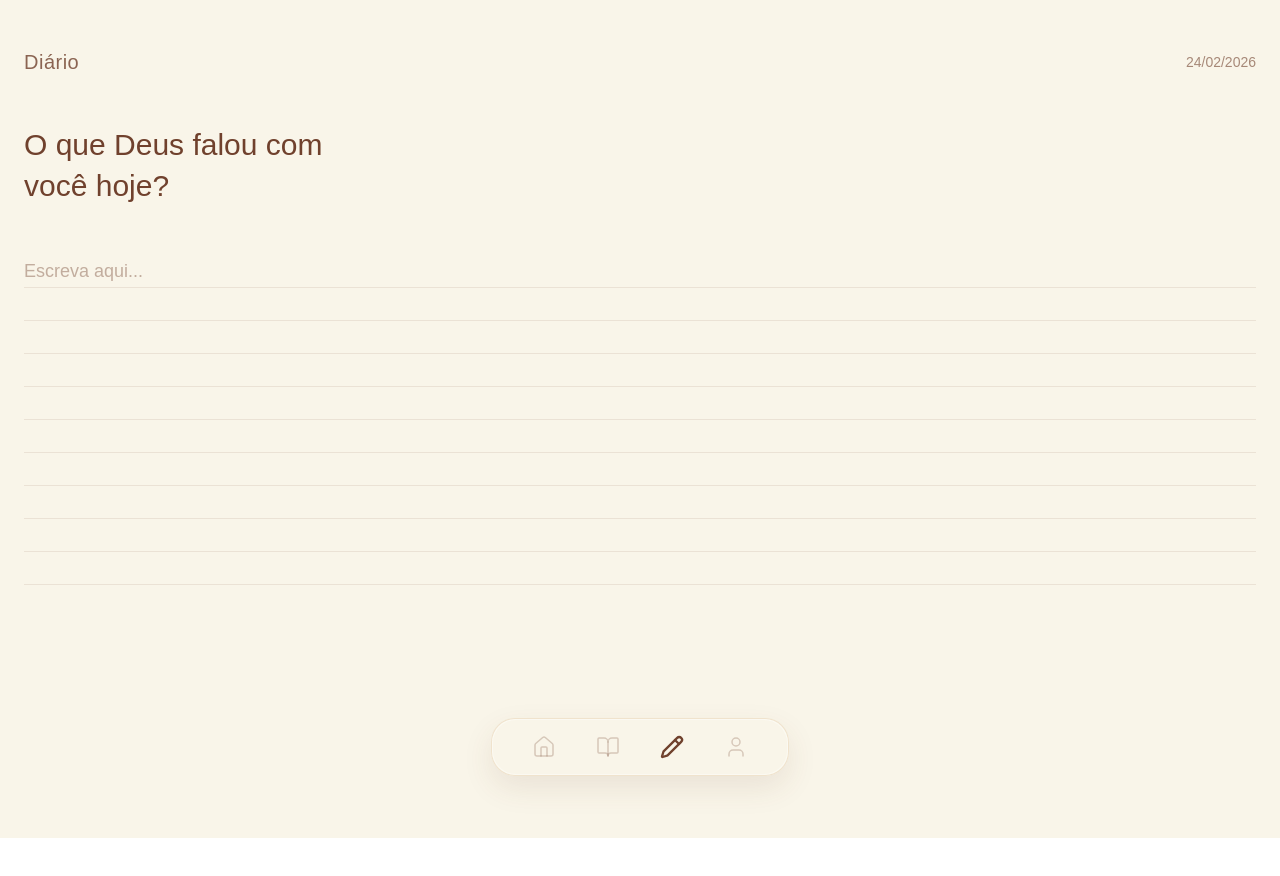
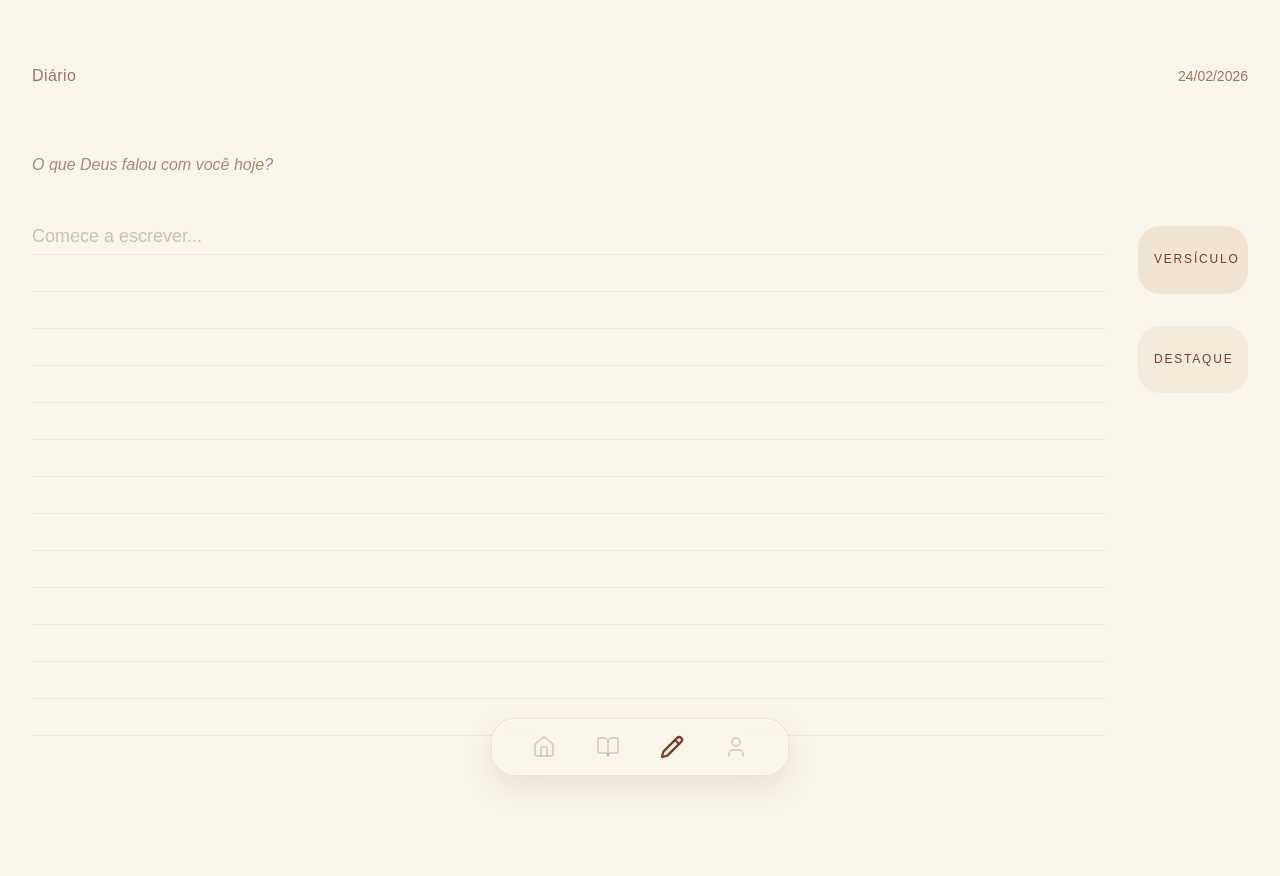
Before and after one commit to michelesannti/no-secreto, a Next.js app: page /diario in a window 1280 px wide. Shown: the top 876 px of the page. Before the commit the page ends 838 px from the top, so only its background shows below. Built offline with nearby package versions, Linux system fonts and the light colour scheme.

Commit message:
diario experiencia ritual premium

```diff
--- a/app/(app)/diario/page.tsx
+++ b/app/(app)/diario/page.tsx
@@ -2,46 +2,79 @@ export default function DiarioPage() {
   const today = new Date().toLocaleDateString("pt-BR");
 
   return (
-    <div className="px-6 pt-12 pb-32 text-[#70412d]">
+    <div className="relative px-8 pt-16 pb-32 text-[#70412d]">
 
-      {/* Header */}
-      <div className="flex justify-between items-center mb-12">
-        <h1 className="text-xl tracking-wide opacity-80">Diário</h1>
-        <span className="text-sm opacity-60">{today}</span>
+      {/* Header minimalista */}
+      <div className="flex justify-between items-center mb-16 opacity-70">
+        <span className="tracking-wide">Diário</span>
+        <span className="text-sm">{today}</span>
       </div>
 
-      {/* Título */}
-      <div className="mb-12">
-        <h2 className="text-3xl leading-snug font-light max-w-[320px]">
+      {/* Pergunta sutil */}
+      <p className="text-base italic opacity-60 mb-10 max-w-[280px] leading-relaxed">
         O que Deus falou com você hoje?
-        </h2>
-      </div>
+      </p>
+
+      {/* Conteúdo principal */}
+      <div className="flex gap-8">
 
         {/* Área escrita */}
-      <div className="relative">
+        <div className="flex-1 relative">
           <textarea
-          placeholder="Escreva aqui..."
+            placeholder="Comece a escrever..."
             className="
               w-full
-            h-[320px]
+              h-[420px]
               bg-transparent
               resize-none
               outline-none
               text-lg
-            leading-8
-            placeholder:text-[#70412d]/40
+              leading-9
+              placeholder:text-[#70412d]/30
             "
           />
 
-        {/* Linhas sutis */}
+          {/* Linhas ultra sutis */}
           <div className="absolute inset-0 pointer-events-none">
-          {[...Array(10)].map((_, i) => (
+            {[...Array(14)].map((_, i) => (
               <div
                 key={i}
-              className="border-b border-[#70412d]/10"
-              style={{ marginTop: "32px" }}
+                className="border-b border-[#70412d]/8"
+                style={{ marginTop: "36px" }}
               />
             ))}
+          </div>
+        </div>
+
+        {/* Coluna lateral integrada */}
+        <div className="w-[110px] flex flex-col gap-8 pt-2">
+
+          <div className="
+            bg-[#e9d5bb]/50
+            rounded-[22px]
+            px-4
+            py-6
+            text-xs
+            leading-relaxed
+            tracking-[0.15em]
+            text-center
+          ">
+            VERSÍCULO
+          </div>
+
+          <div className="
+            bg-[#e9d5bb]/35
+            rounded-[22px]
+            px-4
+            py-6
+            text-xs
+            leading-relaxed
+            tracking-[0.15em]
+            text-center
+          ">
+            DESTAQUE
+          </div>
+
         </div>
       </div>
 
```
Lines whose indentation alone changed are shown as unchanged.
